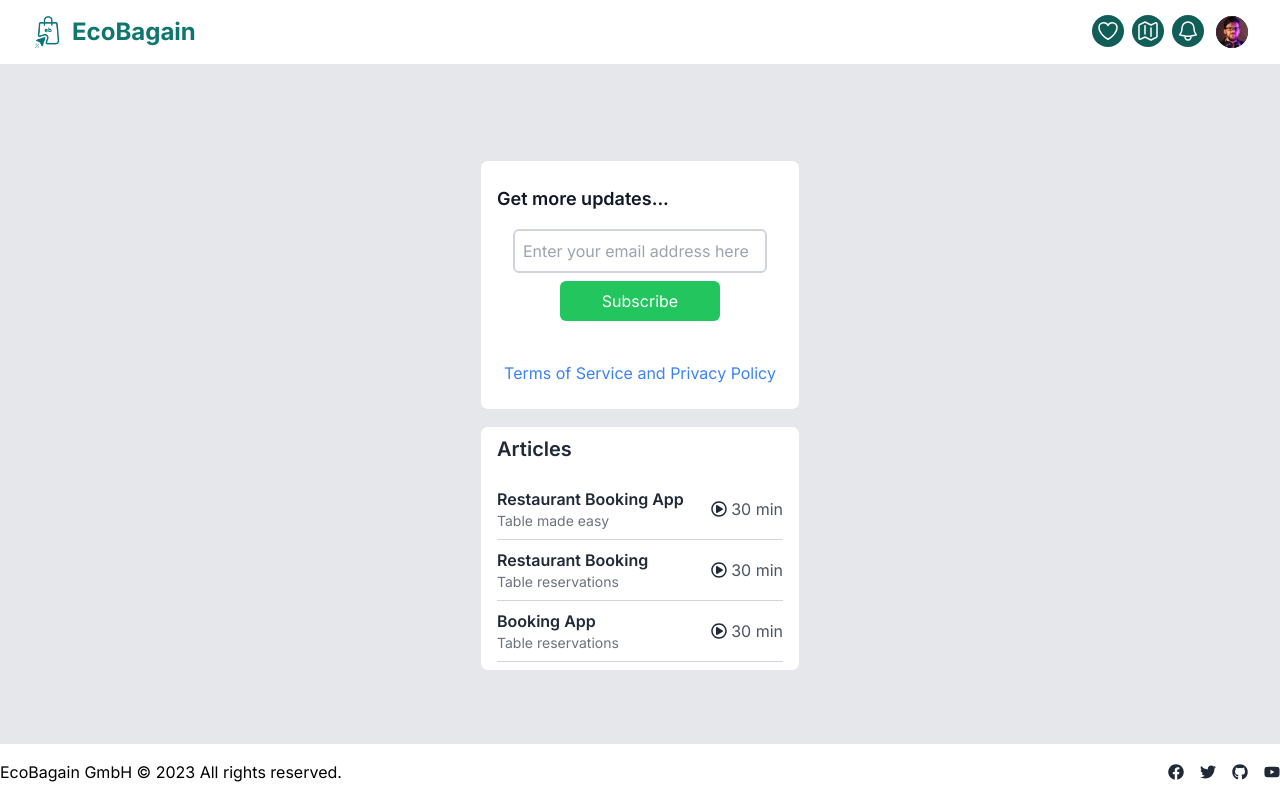
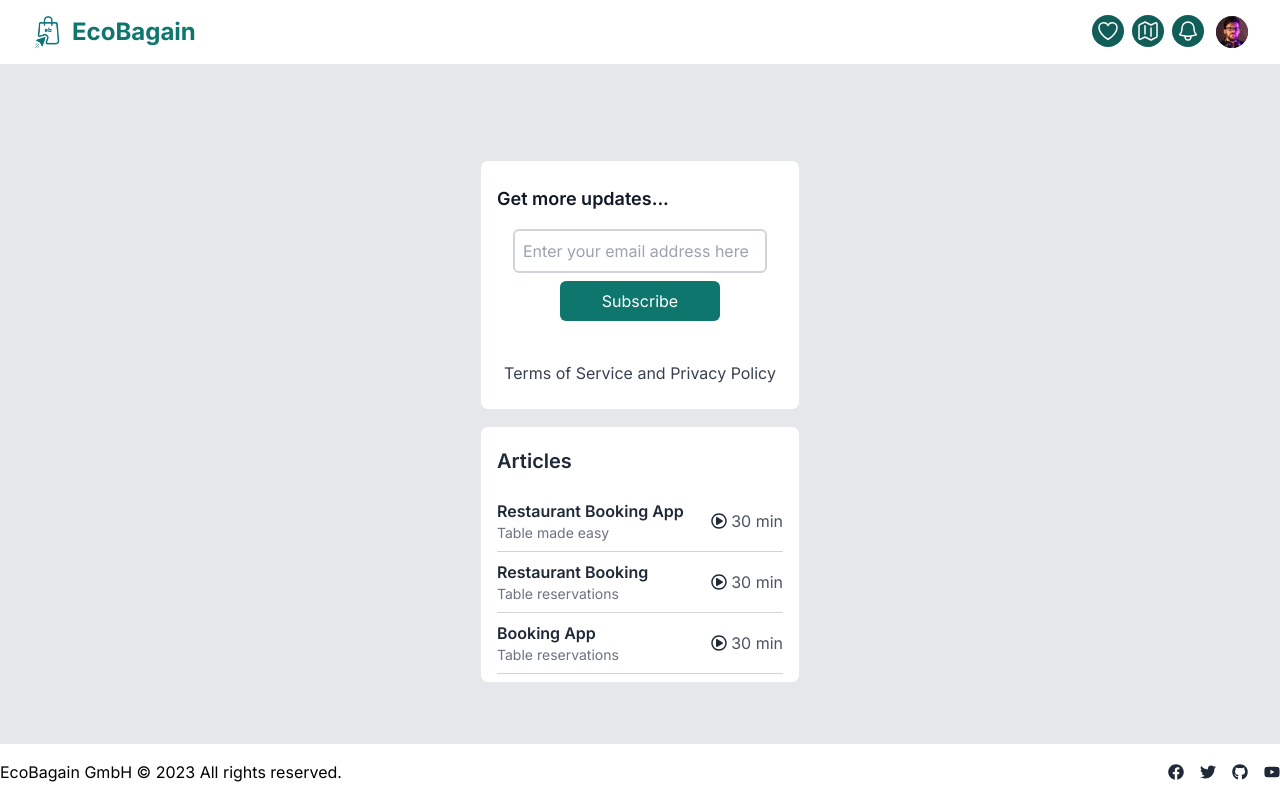
Before and after one commit to chingu-voyages/v45-tier3-team-42, a Next.js app: page / in a window 1280 px wide. Built offline with nearby package versions, Linux system fonts and the light colour scheme.

Commit message:
fix:remove comments and adjust button colors

```diff
--- a/src/app/components/blogList.tsx
+++ b/src/app/components/blogList.tsx
@@ -1,10 +1,9 @@
-// src/components/ListItem.tsx
 'use client'
 
 import React from 'react';
 import { FaRegPlayCircle } from 'react-icons/fa';
 
-interface ListItemProps {
+interface BlogListProps {
     items: {
         title: string;
         subtitle: string;
@@ -13,9 +12,9 @@ interface ListItemProps {
     }[];
 }
 
-const ListItem: React.FC<ListItemProps> = ({ items }) => {
+const BlogList: React.FC<BlogListProps> = ({ items }) => {
     return (
-        <div className="container bg-white py-2 px-4 border rounded-lg w-80">
+        <div className="container bg-white pb-2 pt-5 px-4 border rounded-lg w-80">
             <h1 className="text-xl font-semibold mb-4 text-gray-800">Articles</h1>
             {items.map((item, index) => (
                 <div key={index} className="flex items-center justify-between border-b border-gray-300 py-2">
@@ -35,4 +34,4 @@ const ListItem: React.FC<ListItemProps> = ({ items }) => {
     );
 };
 
-export default ListItem;
+export default BlogList;
--- a/src/app/components/footer.tsx
+++ b/src/app/components/footer.tsx
@@ -1,13 +1,19 @@
-// src/components/Footer.tsx
 import React from 'react';
 import { FaGithub, FaFacebook, FaTwitter, FaYoutube } from 'react-icons/fa';
 
+function getYear() {
+    const currentDate = new Date();
+    return currentDate.getFullYear();
+}
+
 const Footer: React.FC = () => {
+    const year = getYear();
+
     return (
         <footer className="bg-white text-black py-4 absolute bottom-0 w-full">
             <div className="container mx-auto flex items-center justify-between">
                 <div>
-                    EcoBagain GmbH © 2023 All rights reserved.
+                    EcoBagain GmbH © {year} All rights reserved.
                 </div>
                 <div className="flex space-x-4">
                     <a href="#" className="text-gray-800 hover:text-gray-400">
--- a/src/app/components/modalTerms.tsx
+++ b/src/app/components/modalTerms.tsx
@@ -44,14 +44,14 @@ const Modal: React.FC<ModalProps> = ({ showModal, closeModal }) => {
             </div>
             <div className="flex items-center justify-end p-6 border-t border-solid border-slate-200 rounded-b">
               <button
-                className="text-red-500 background-transparent font-bold uppercase px-6 py-2 text-sm outline-none focus:outline-none mr-1 mb-1 ease-linear transition-all duration-150"
+                className="text-red-500 background-transparent font-bold  px-6 py-2 text-sm outline-none focus:outline-none mr-1 mb-1 ease-linear transition-all duration-150"
                 type="button"
                 onClick={closeModal}
               >
                 Close
               </button>
               <button
-                className="bg-emerald-500 text-white active:bg-emerald-600 font-bold uppercase text-sm px-6 py-3 rounded shadow hover:shadow-lg outline-none focus:outline-none mr-1 mb-1 ease-linear transition-all duration-150"
+                className="bg-teal-700 text-white active:bg-emerald-600 font-bold  text-sm px-6 py-3 rounded shadow hover:shadow-lg outline-none focus:outline-none mr-1 mb-1 ease-linear transition-all duration-150"
                 type="button"
                 onClick={closeModal}
               >
--- a/src/app/components/newsletter.tsx
+++ b/src/app/components/newsletter.tsx
@@ -55,7 +55,7 @@ const Newsletter: React.FC<NewsletterProps> = () => {
 
                 <button
                   type="submit"
-                  className="m-2 p-2 w-40 bg-green-500 border-none text-white text-base rounded-md cursor-pointer"
+                  className="m-2 p-2 w-40 bg-teal-700 border-none text-white text-base rounded-md cursor-pointer"
                 >
                   Subscribe
                 </button>
@@ -63,7 +63,7 @@ const Newsletter: React.FC<NewsletterProps> = () => {
 
             </div>
             <div className="my-4 lg:mb-0">
-              <p className="text-md text-blue-500 hover:text-blue-700 cursor-pointer">
+              <p className="text-md text-gray-700 cursor-pointer">
                 <span onClick={() => setShowModal(true)}> Terms of Service and Privacy Policy</span>
               </p>
             </div>
--- a/src/app/page.tsx
+++ b/src/app/page.tsx
@@ -1,5 +1,5 @@
 import Newsletter from 'components/newsletter'
-import ListItem from 'components/blogList'
+import Bloglist from 'components/blogList'
 
 export default function Home() {
 
@@ -26,7 +26,7 @@ export default function Home() {
   return (
     <main className="flex bg-gray-200 h-max flex-col items-center justify-between p-24">
       <Newsletter />
-      <ListItem items={items} />
+      <Bloglist items={items} />
     </main>
   )
 
```
